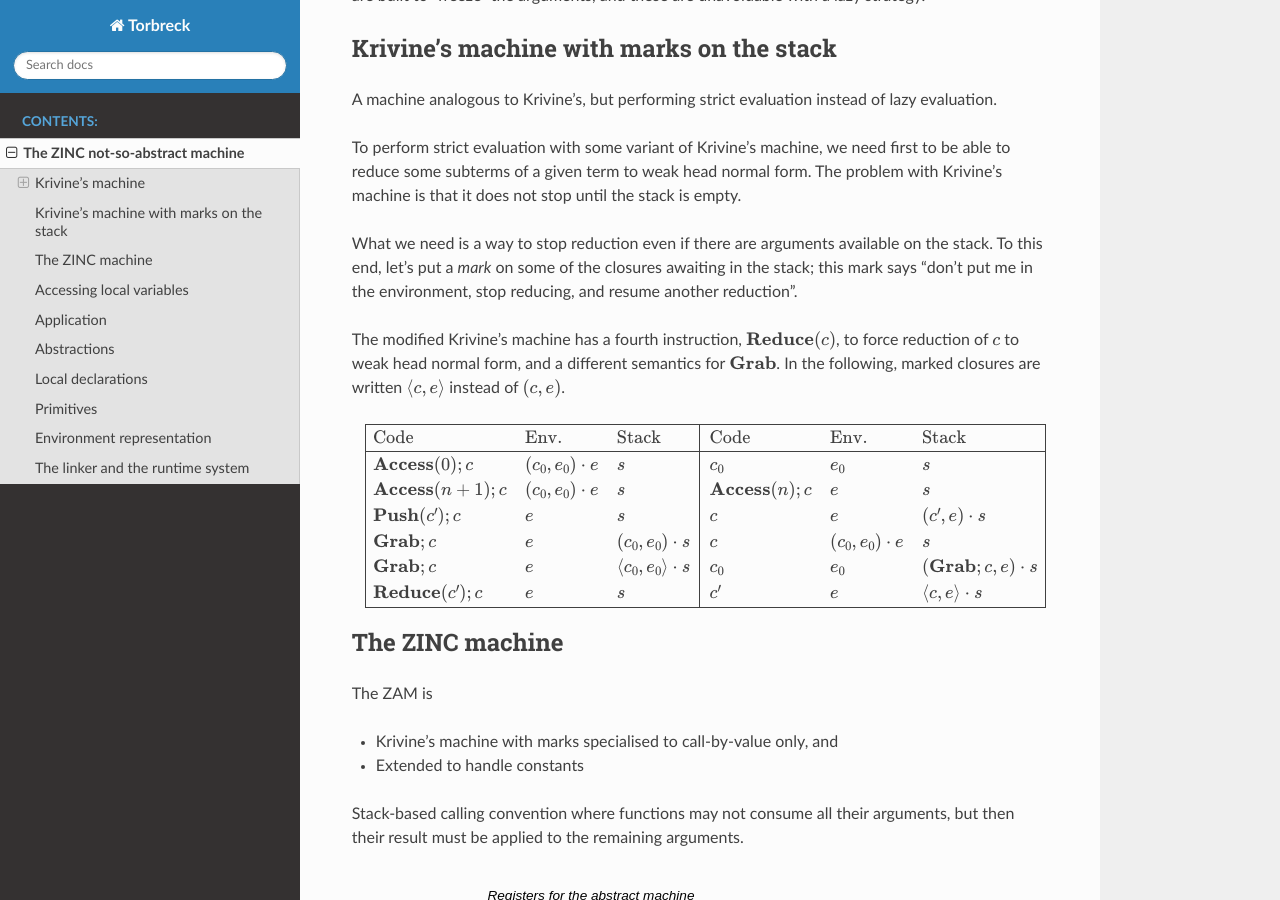
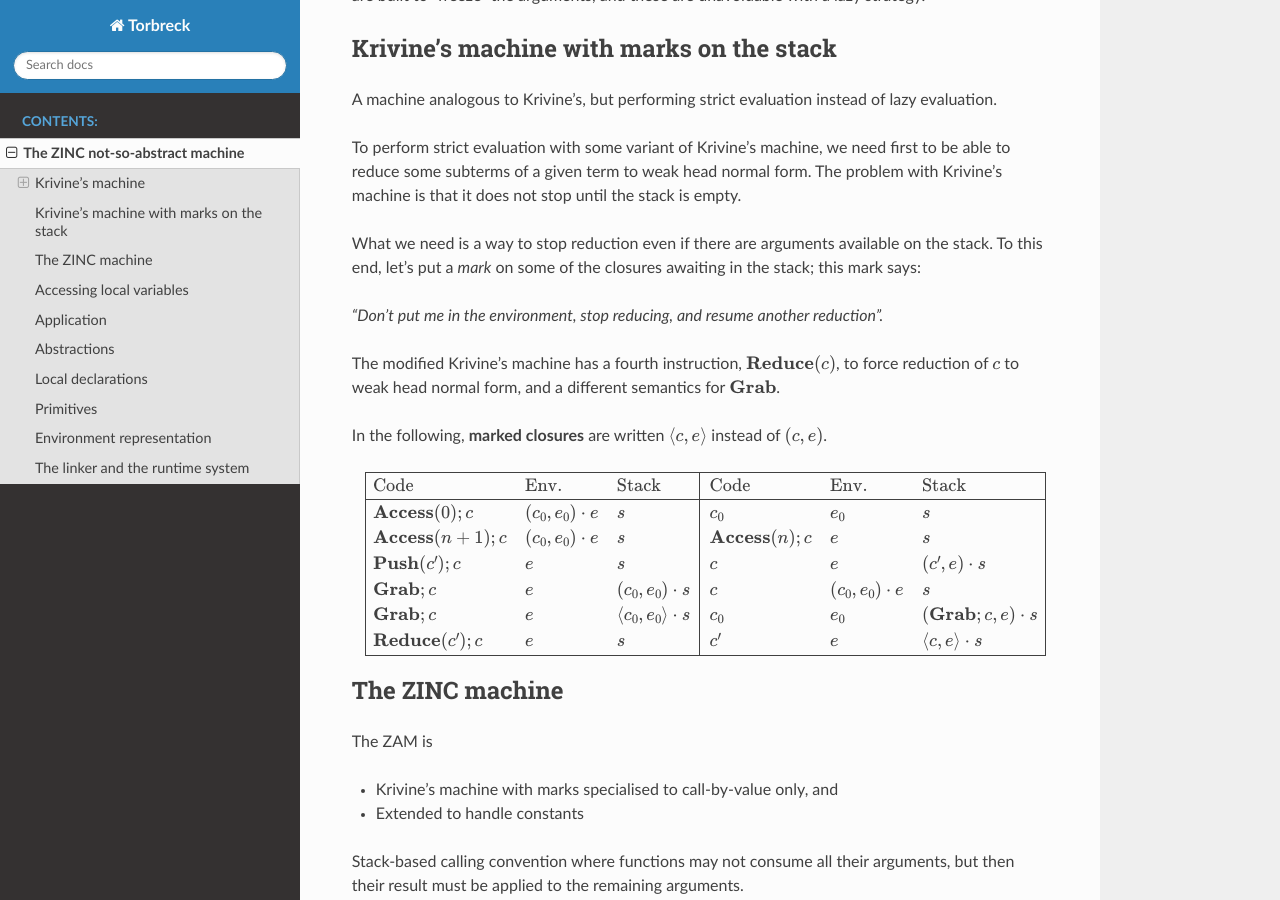
Before and after one commit to brunoflores/torbreck-lang, a Sphinx documentation site: the page built from docs/zam.rst, in a window 1280 px wide and 900 px high, scrolled down 2955 px. Built offline with Sphinx 7.4.7 and the Read the Docs theme 2.0.0, drawn with Linux system fonts in a browser that asks for light colours.

Commit message:
Document.

```diff
--- a/docs/zam.rst
+++ b/docs/zam.rst
@@ -180,13 +180,17 @@ the stack is empty.
 
 What we need is a way to stop reduction even if there are
 arguments available on the stack. To this end, let's put a *mark* on some of the
-closures awaiting in the stack; this mark says "don't put me in the environment,
-stop reducing, and resume another reduction".
+closures awaiting in the stack; this mark says:
+
+*"Don't put me in the environment, stop reducing, and resume another
+reduction".*
 
 The modified Krivine's machine has a fourth instruction,
 :math:`\textbf{Reduce}(c)`, to force reduction of :math:`c` to weak head normal
-form, and a different semantics for :math:`\textbf{Grab}`. In the following,
-marked closures are written :math:`\langle c, e \rangle` instead of :math:`(c, e)`.
+form, and a different semantics for :math:`\textbf{Grab}`.
+
+In the following, **marked closures** are written :math:`\langle c, e \rangle`
+instead of :math:`(c, e)`.
 
 .. math::
 
```
